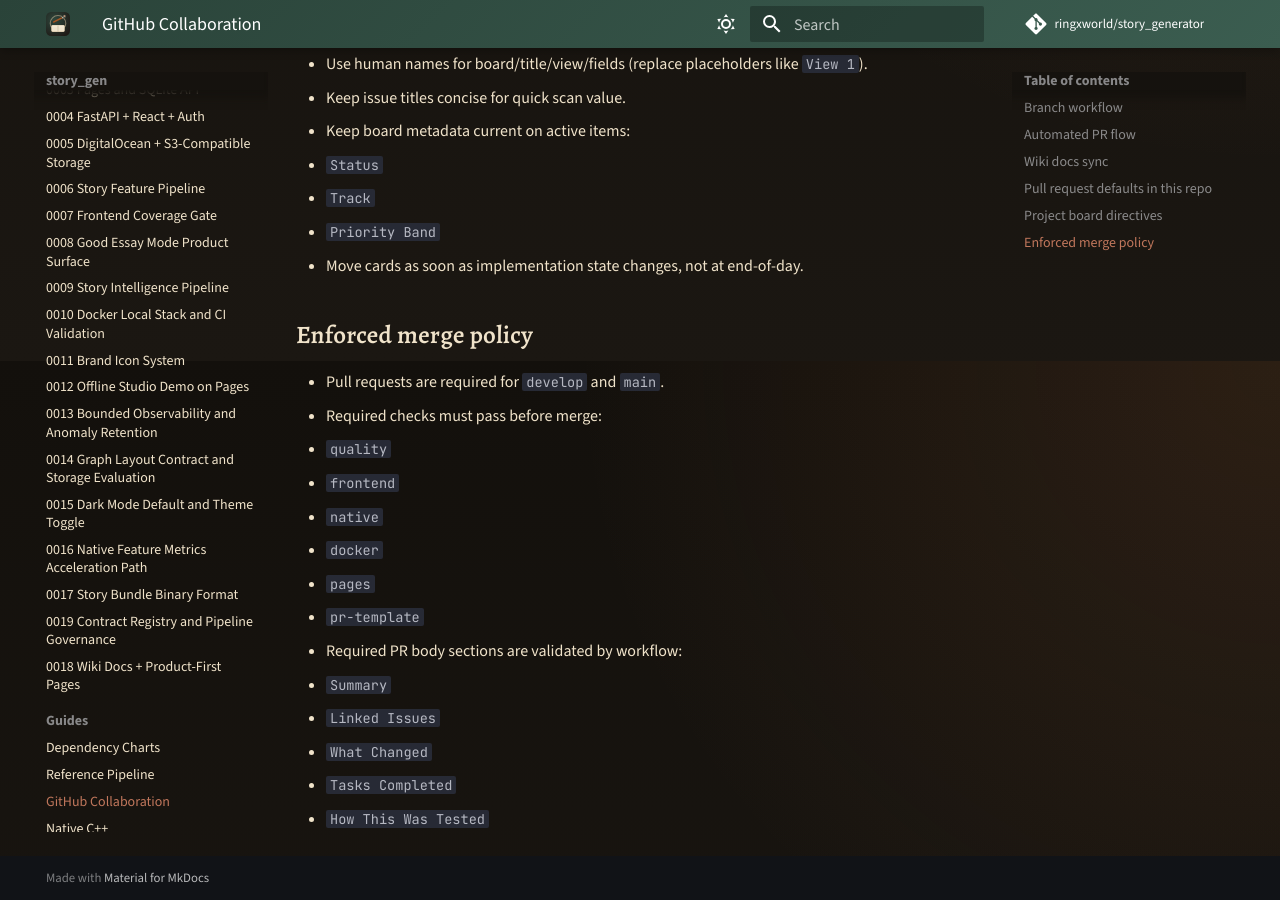
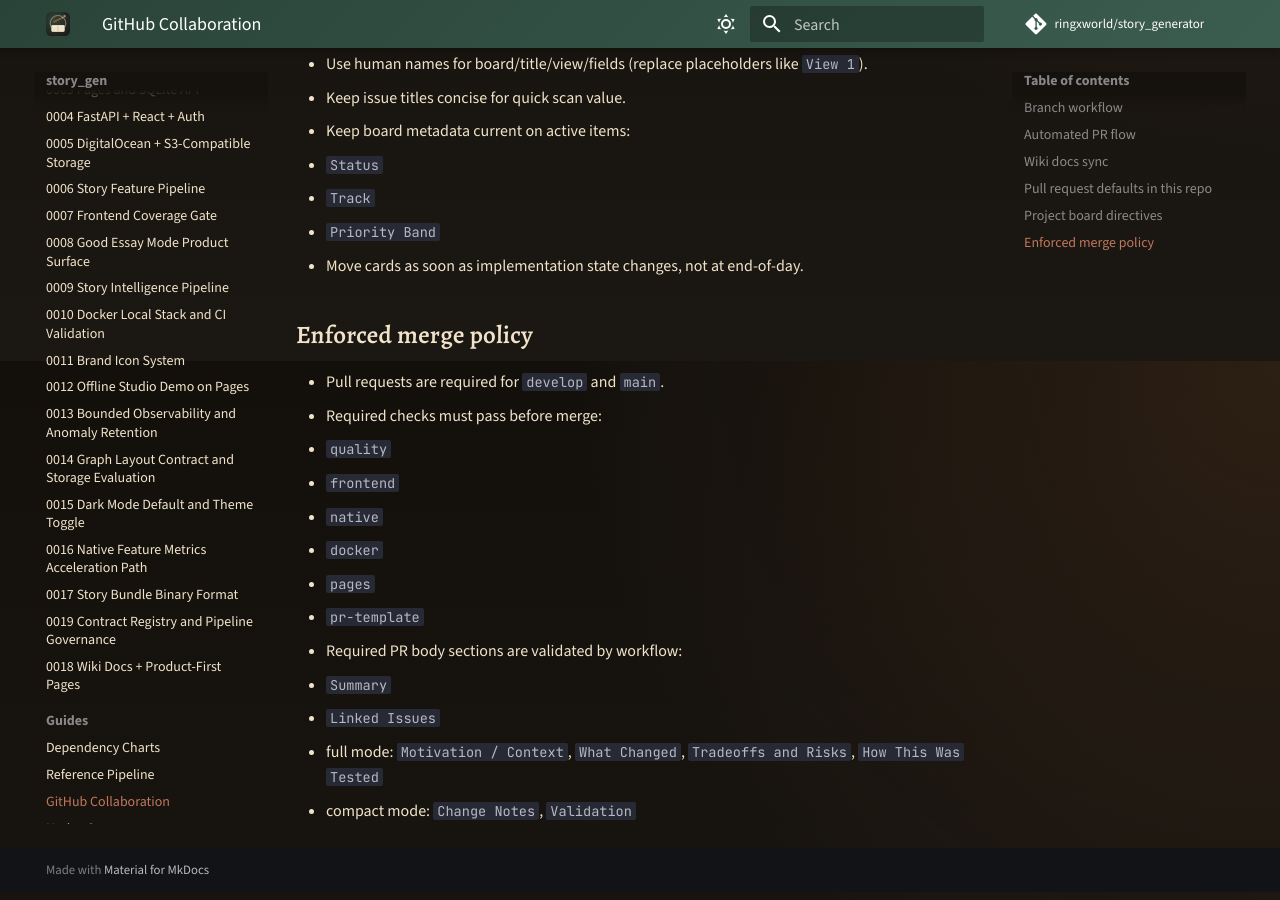
Before and after one commit to ringxworld/story_generator, an MkDocs documentation site: the page built from docs/github_collaboration.md, in a window 1280 px wide and 900 px high, scrolled down 1439 px. Built offline with MkDocs 1.6.1 and Material for MkDocs 9.7.7, drawn with Linux system fonts in a browser that asks for light colours; comment, search, counter and statistics services are not loaded.

Commit message:
Add explicit full/compact PR modes and checks (#22)

```diff
--- a/docs/github_collaboration.md
+++ b/docs/github_collaboration.md
@@ -74,6 +74,7 @@ Wiki URL:
 - Required PR body sections are validated by workflow:
   - `Summary`
   - `Linked Issues`
-  - `What Changed`
-  - `Tasks Completed`
-  - `How This Was Tested`
+  - full mode:
+  `Motivation / Context`, `What Changed`, `Tradeoffs and Risks`, `How This Was Tested`
+  - compact mode:
+  `Change Notes`, `Validation`
```
Also changed, not shown: .github/pull_request_template.md, 2 other files.
